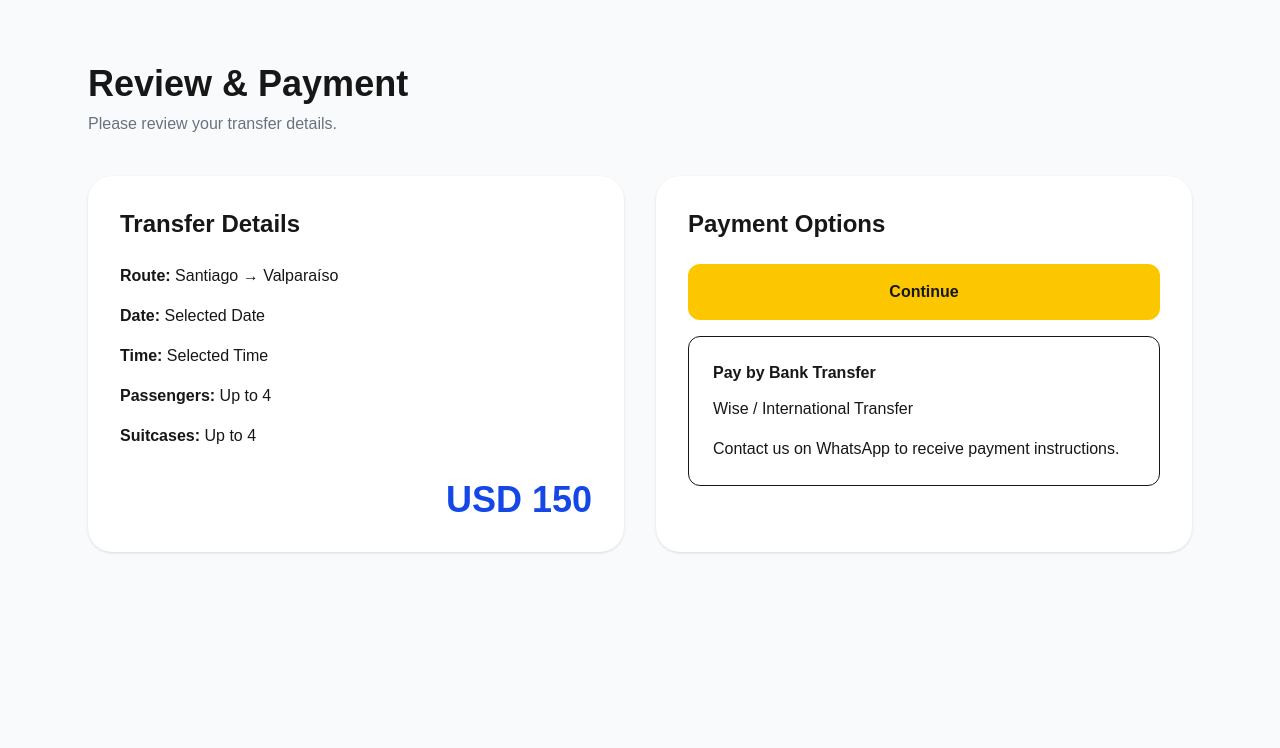
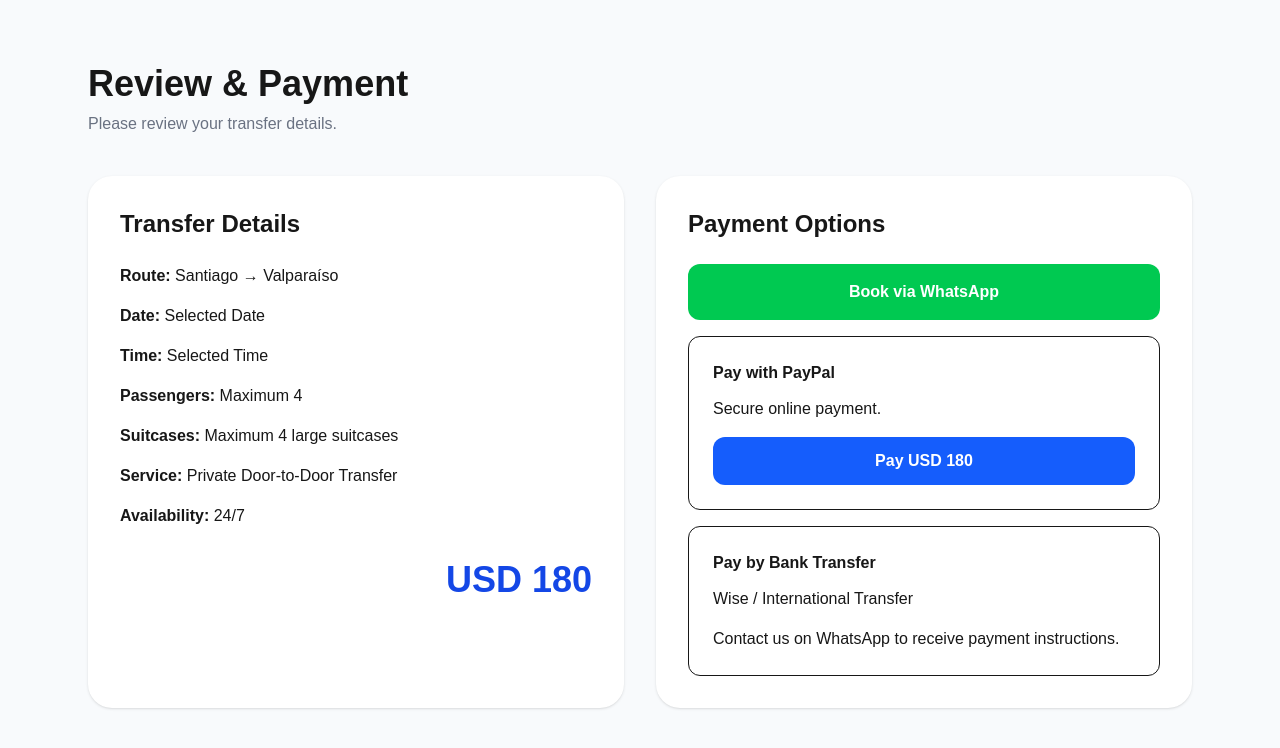
Before and after one commit to hcascopablo-create/santiago-valparaiso-transfer, a Next.js app: page /review in a window 1280 px wide. Shown: the top 748 px of the page. Built offline with nearby package versions, Linux system fonts and the light colour scheme.

Commit message:
update review page

```diff
--- a/app/review/page.tsx
+++ b/app/review/page.tsx
@@ -28,16 +28,20 @@
 
               <p><strong>Time:</strong> Selected Time</p>
 
-              <p><strong>Passengers:</strong> Up to 4</p>
+              <p><strong>Passengers:</strong> Maximum 4</p>
 
-              <p><strong>Suitcases:</strong> Up to 4</p>
+<p><strong>Suitcases:</strong> Maximum 4 large suitcases</p>
+
+<p><strong>Service:</strong> Private Door-to-Door Transfer</p>
+
+<p><strong>Availability:</strong> 24/7</p>
 
             </div>
 
             <div className="mt-8 text-right">
 
               <p className="text-4xl font-bold text-blue-700">
-                USD 150
+                USD 180
               </p>
 
             </div>
@@ -50,12 +54,34 @@
               Payment Options
             </h2>
 
-            <a
-  href="/confirmed"
-  className="block text-center w-full bg-yellow-400 py-4 rounded-xl font-bold mb-4"
+<a
+  href="https://wa.me/56932360009?text=Hello%20I%20would%20like%20to%20book%20a%20transfer%20between%20Santiago%20and%20Valparaiso"
+  target="_blank"
+  rel="noopener noreferrer"
+  className="block text-center w-full bg-green-500 text-white py-4 rounded-xl font-bold mb-4"
 >
-  Continue
+  Book via WhatsApp
 </a>
+<div className="border rounded-xl p-6 mb-4">
+
+  <h3 className="font-bold mb-3">
+    Pay with PayPal
+  </h3>
+
+  <p className="mb-4">
+    Secure online payment.
+  </p>
+
+  <a
+    href="TU_LINK_DE_PAYPAL"
+    target="_blank"
+    rel="noopener noreferrer"
+    className="block text-center w-full bg-blue-600 text-white py-3 rounded-xl font-bold"
+  >
+    Pay USD 180
+  </a>
+
+</div>
 
             <div className="border rounded-xl p-6">
 
```
